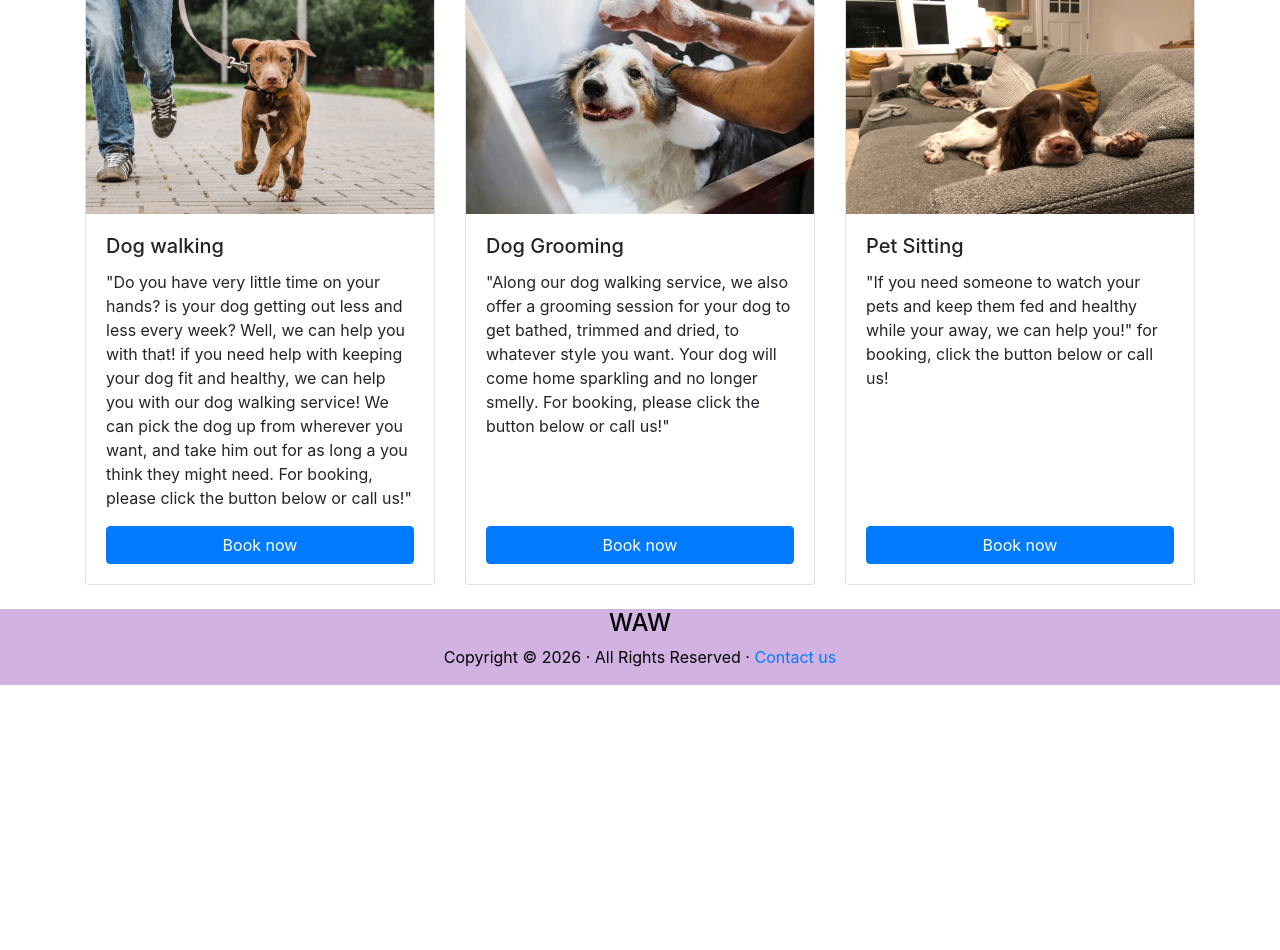
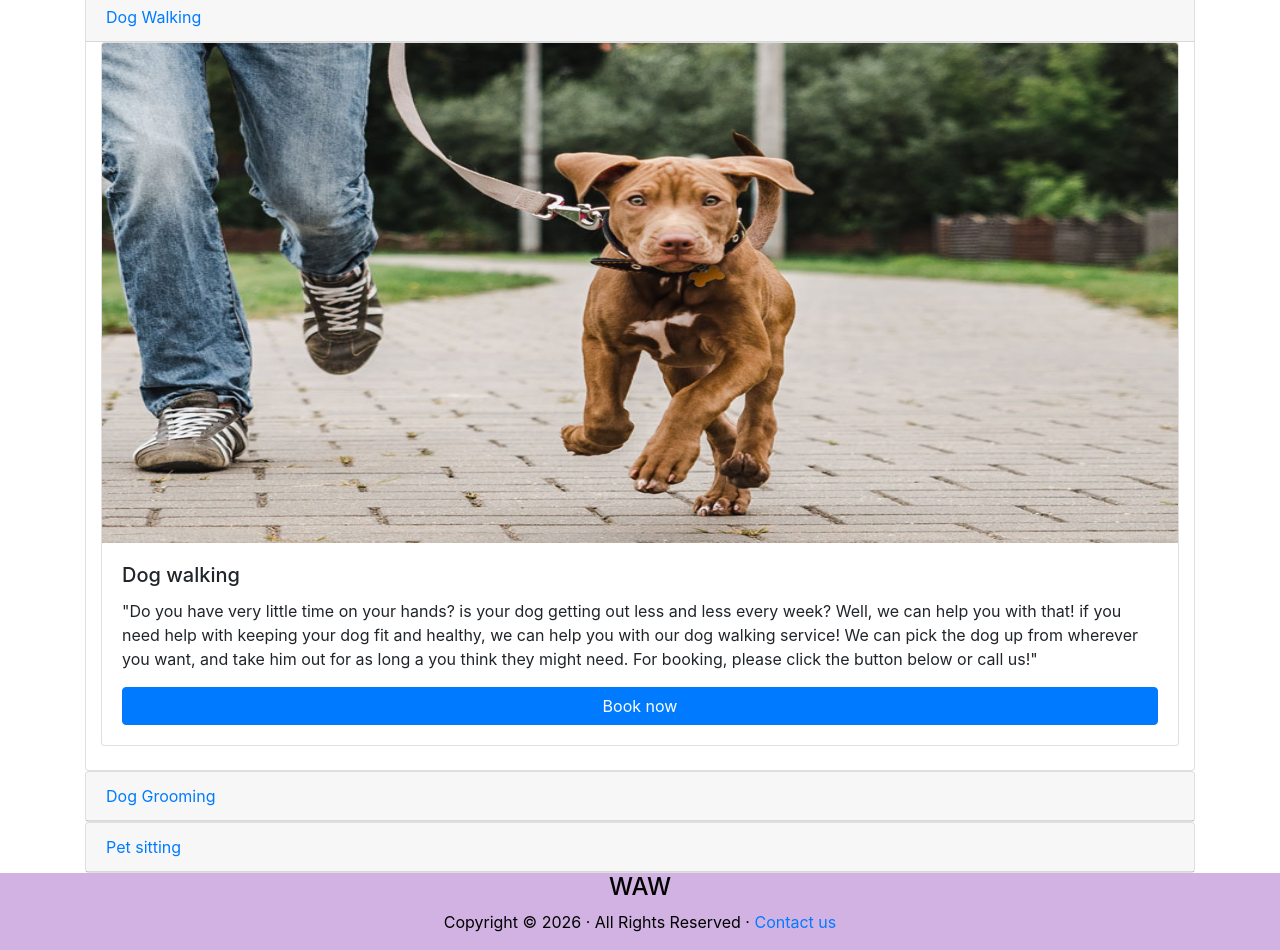
Before and after one commit to abacaba1209/30046408WDA2, a plain HTML site: page Services.html in a window 1280 px wide. Shown: the part 280-1230 px from the top of the page. Before the commit the page ends 965 px from the top, so only its background shows below. Drawn offline with nearby package versions, Linux system fonts and the light colour scheme.

Commit message:
Add files via upload

```diff
--- a/Services.html
+++ b/Services.html
@@ -37,15 +37,19 @@
 <br>
 <!--------------------------Navbar end-------------------------->
 <!-------------------------Main Content------------------------->
-
-
-
 <div class="container">
-    <h3>Services</h3>
-<div class="row row-cols-1 row-cols-md-3">
+  <h2>Our services</h2>
+  <div id="accordion">
+    <div class="card">
+      <div class="card-header">
+        <a class="card-link" data-toggle="collapse" href="#collapseOne">
+          Dog Walking
+        </a>
+      </div>
+      <div id="collapseOne" class="collapse show" data-parent="#accordion">
          <div class="col mb-4">
           <div class="card h-100">
-      <img src="Assets/walking.jpg" class="card-img-top" alt="pic of dog walking" style="height: 225px;">
+            <img src="Assets/walking.jpg" class="card-img-top" alt="pic of dog walking" style="height: 500px;">
             <div class="card-body d-flex flex-column">
              <h5 class="card-title">Dog walking</h5>
             <p class="card-text">"Do you have very little time on your hands? is your dog getting out less and less every week? Well, we can help you with that! if you need
@@ -55,9 +59,18 @@
       </div>
     </div>
   </div>
+      </div>
+    </div>
+    <div class="card">
+      <div class="card-header">
+        <a class="collapsed card-link" data-toggle="collapse" href="#collapseTwo">
+        Dog Grooming
+      </a>
+      </div>
+      <div id="collapseTwo" class="collapse" data-parent="#accordion">
         <div class="col mb-4">
     <div class="card h-100">
-      <img src="assets/washing.jpg" class="card-img-top" alt="pic of dog getting washed" style="height: 225px;">
+      <img src="assets/washing.jpg" class="card-img-top" alt="pic of dog getting washed" style="height: 600px;">
      <div class="card-body d-flex flex-column">
         <h5 class="card-title">Dog Grooming</h5>
         <p class="card-text">"Along our dog walking service, we also offer a grooming session for your dog to get bathed, trimmed and dried, to whatever style you want. Your dog
@@ -66,9 +79,18 @@
       </div>
     </div>
   </div>
+      </div>
+    </div>
+    <div class="card">
+      <div class="card-header">
+        <a class="collapsed card-link" data-toggle="collapse" href="#collapseThree">
+          Pet sitting
+        </a>
+      </div>
+      <div id="collapseThree" class="collapse" data-parent="#accordion">
        <div class="col mb-4">
     <div class="card h-100">
-      <img src="Assets/doghit.webp" class="card-img-top" alt="pic of Dog on sofa" style="height: 225px;">
+      <img src="Assets/doghit.webp" class="card-img-top" alt="pic of Dog on sofa" style="height: 500px;">
       <div class="card-body d-flex flex-column">
         <h5 class="card-title">Pet Sitting</h5>
         <p class="card-text">"If you need someone to watch your pets and keep them fed and healthy while your away, we can help you!" for booking, click the button below or call us!</p>
@@ -76,14 +98,10 @@
         </div>
       </div>
      </div>
-
-
-
     </div>
-
   </div>
-
-
+ </div>
+</div>
 <!----------------------Main Content end------------------------->
 <!----------------------FOOTER----------------------------------->
   <footer class="container-fluid text-center bg-light footer-custom">
```
Lines whose indentation alone changed are shown as unchanged.
